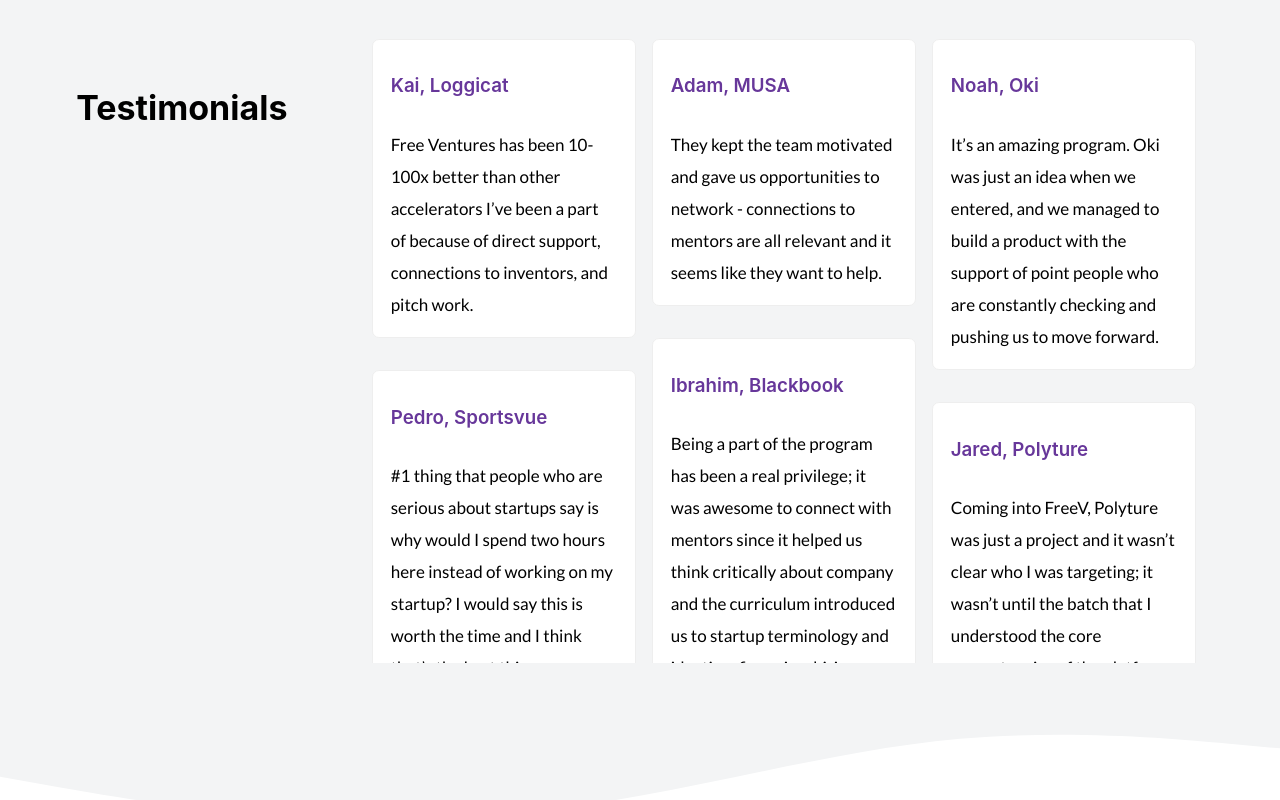
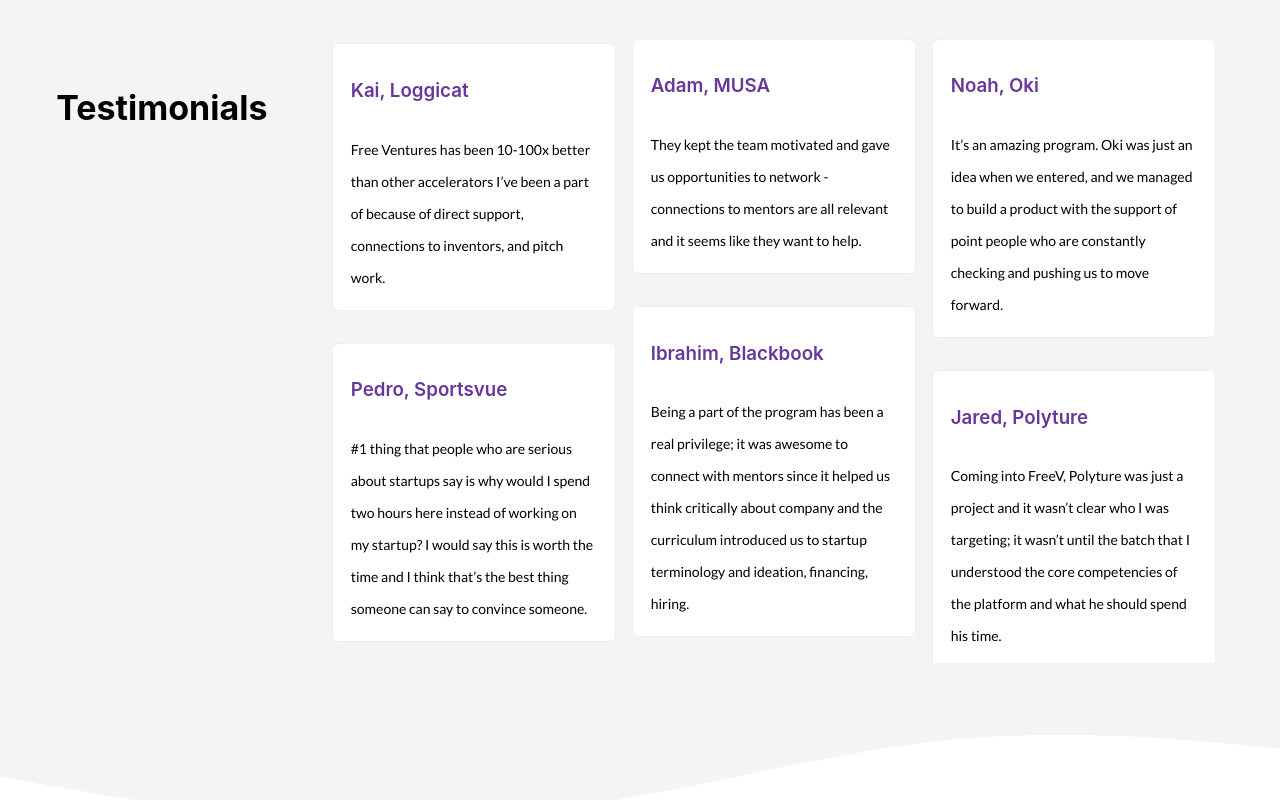
Before and after one commit to Free-Ventures-Cal/website, a React (Create React App) app: page / in a window 1280 px wide. Shown: the part 4200-5000 px from the top of the page. Built offline with nearby package versions, Linux system fonts and the light colour scheme.

Commit message:
testimonials: make text smaller and cards wider

```diff
--- a/src/styles/Home.css
+++ b/src/styles/Home.css
@@ -556,7 +556,7 @@ a {
   color: black;
   flex-grow: 0;
   flex-shrink: 0;
-  width: 280px;
+  width: 300px;
   padding-right: 8px;
   padding-left: 8px;
   margin: 16px 0;
@@ -591,7 +591,7 @@ a {
 }
 
 .testimonial-card-description p {
-  font-size: 17px;
+  font-size: 14px;
   font-weight: 500;
   margin: auto;
 }
```
